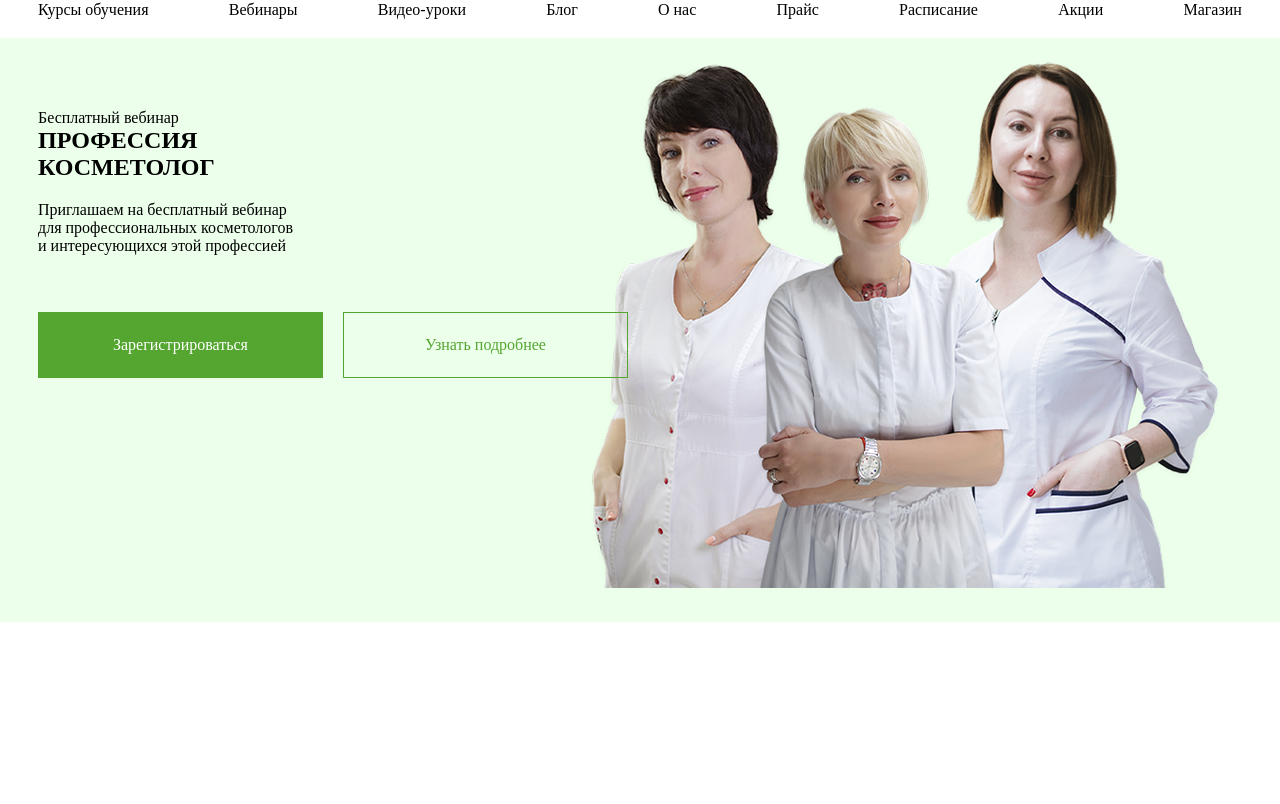
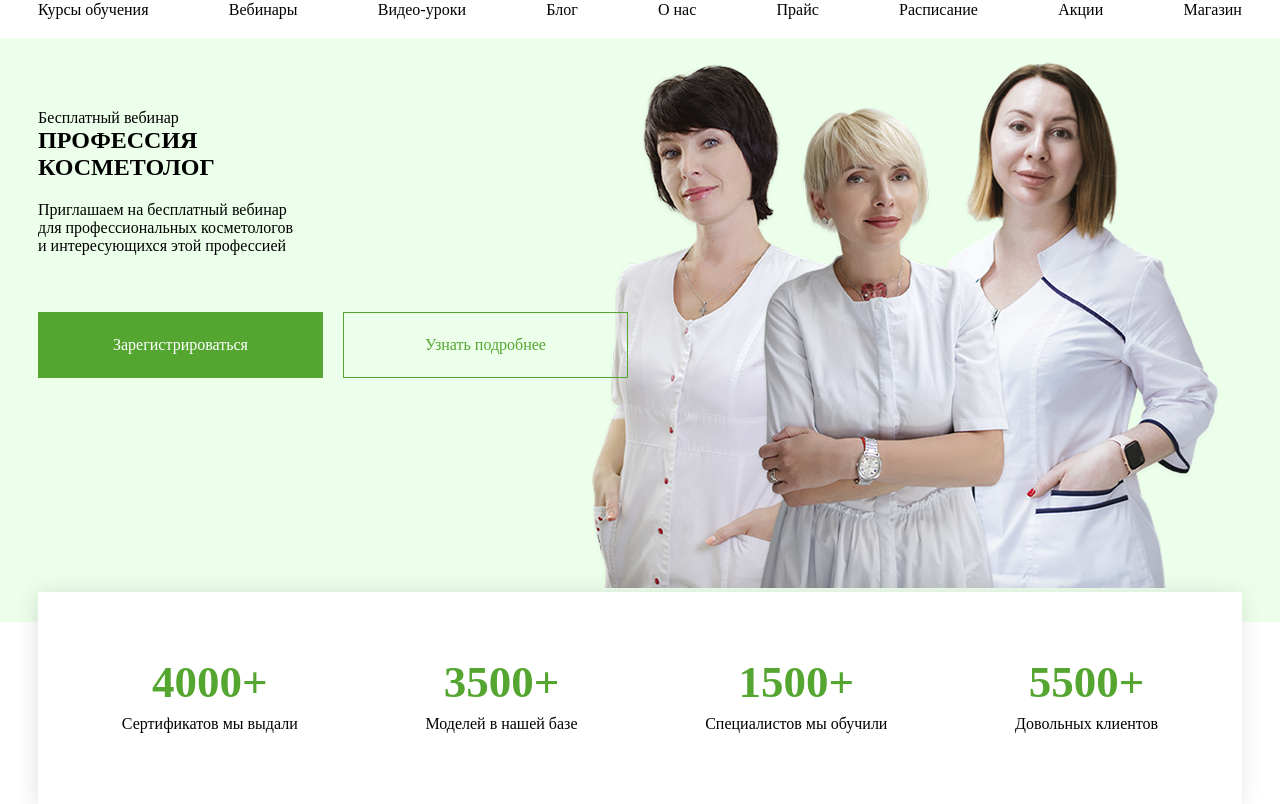
Before and after one commit to ArtemPoboinia/cosmetology-training-center, a React (Vite) app: page / in a window 1280 px wide. Shown: the part 344-1148 px from the top of the page. Before the commit the page ends 966 px from the top, so only its background shows below. Built offline with nearby package versions, Linux system fonts and the light colour scheme.

Commit message:
Добавил блок с цифрами

```diff
--- a/src/pages/Home.tsx
+++ b/src/pages/Home.tsx
@@ -9,6 +9,7 @@ import SpecialOffers from "../sections/SpecialOffers/SpecialOffers";
 import TrainingCosmetologists from "../sections/TrainingCosmetologists/TrainingCosmetologists";
 import WhyChooseUs from "../sections/WhyChooseUs/WhyChooseUs";
 import Footer from "../components/Footer/Footer";
+import BlockWithNumbers from "../sections/BlockWithNumbers/BlockWithNumbers";
 
 function Home() {
   return (
@@ -17,6 +18,7 @@ function Home() {
 
       <main>
         <Hero />
+        <BlockWithNumbers />
         <Courses />
         <About />
         <TrainingCosmetologists />
--- /dev/null
+++ b/src/sections/BlockWithNumbers/BlockWithNumbers.module.css
@@ -0,0 +1,42 @@
+.section {
+  position: relative;
+  z-index: 2;
+  margin-top: -30px;
+}
+
+.list {
+  height: 212px;
+  display: flex;
+  align-items: center;
+  justify-content: space-around;
+  gap: 40px;
+
+  margin: 0;
+  padding: 0 40px;
+
+  background-color: #ffffff;
+  box-shadow: -2px 2px 20px 0 rgba(66, 66, 66, 0.15);
+
+  list-style: none;
+}
+
+.item {
+  display: flex;
+  flex-direction: column;
+  align-items: center;
+  gap: 8px;
+
+  text-align: center;
+}
+
+.number {
+  color: #55a630;
+  font-size: 45px;
+  font-weight: 700;
+  line-height: 1;
+}
+
+.text {
+  font-size: 16px;
+  line-height: 1.4;
+}
--- /dev/null
+++ b/src/sections/BlockWithNumbers/BlockWithNumbers.tsx
@@ -0,0 +1,40 @@
+import Container from "../../components/Container/Container";
+import styles from "./BlockWithNumbers.module.css";
+
+function BlockWithNumbers() {
+  const statistics = [
+    {
+      number: "4000+",
+      text: "Сертификатов мы выдали",
+    },
+    {
+      number: "3500+",
+      text: "Моделей в нашей базе",
+    },
+    {
+      number: "1500+",
+      text: "Специалистов мы обучили",
+    },
+    {
+      number: "5500+",
+      text: "Довольных клиентов",
+    },
+  ];
+
+  return (
+    <section className={styles.section}>
+      <Container>
+        <ul className={styles.list}>
+          {statistics.map(({ number, text }) => (
+            <li className={styles.item} key={number}>
+              <span className={styles.number}>{number}</span>
+              <span className={styles.text}>{text}</span>
+            </li>
+          ))}
+        </ul>
+      </Container>
+    </section>
+  );
+}
+
+export default BlockWithNumbers;
```
